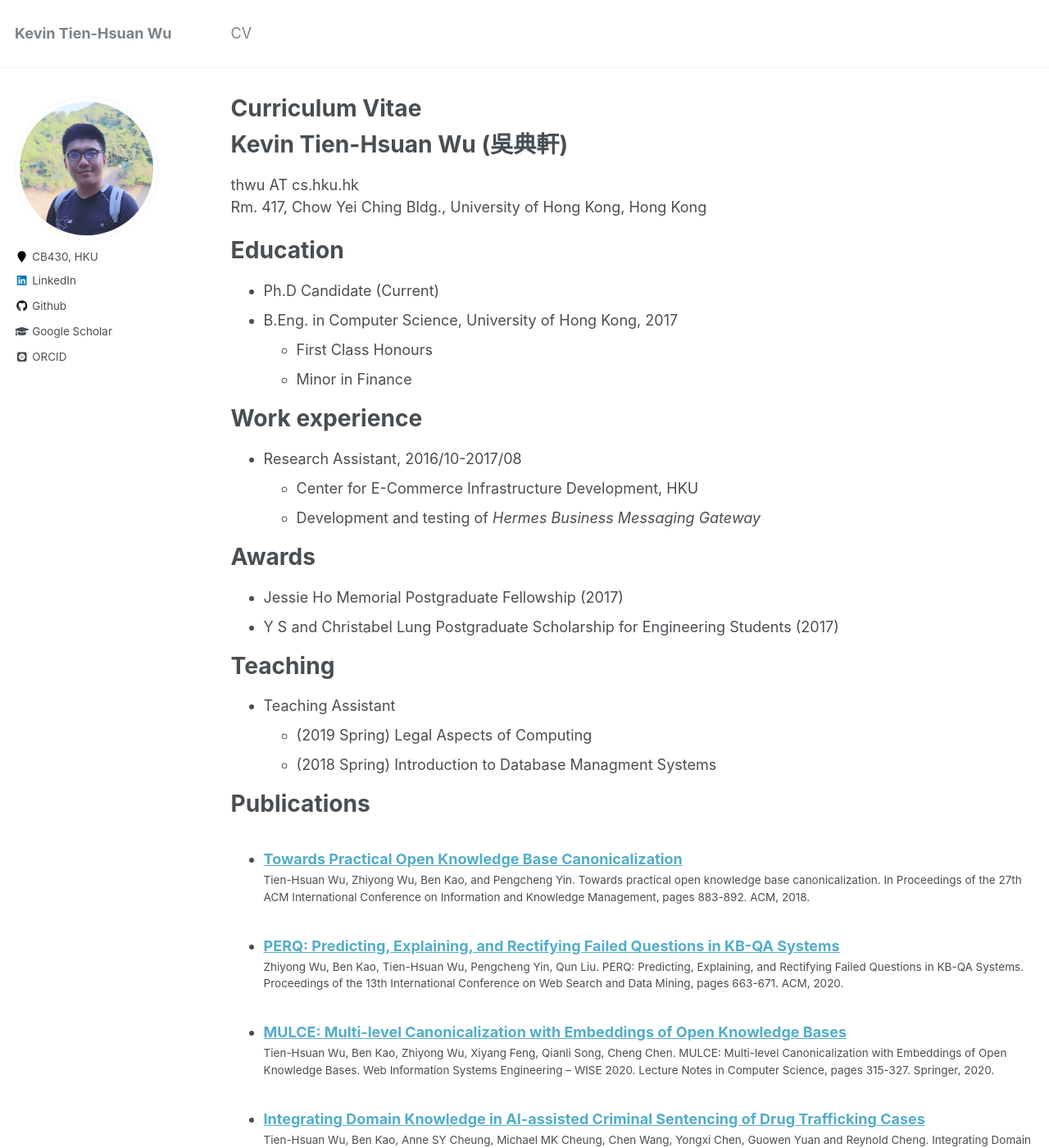
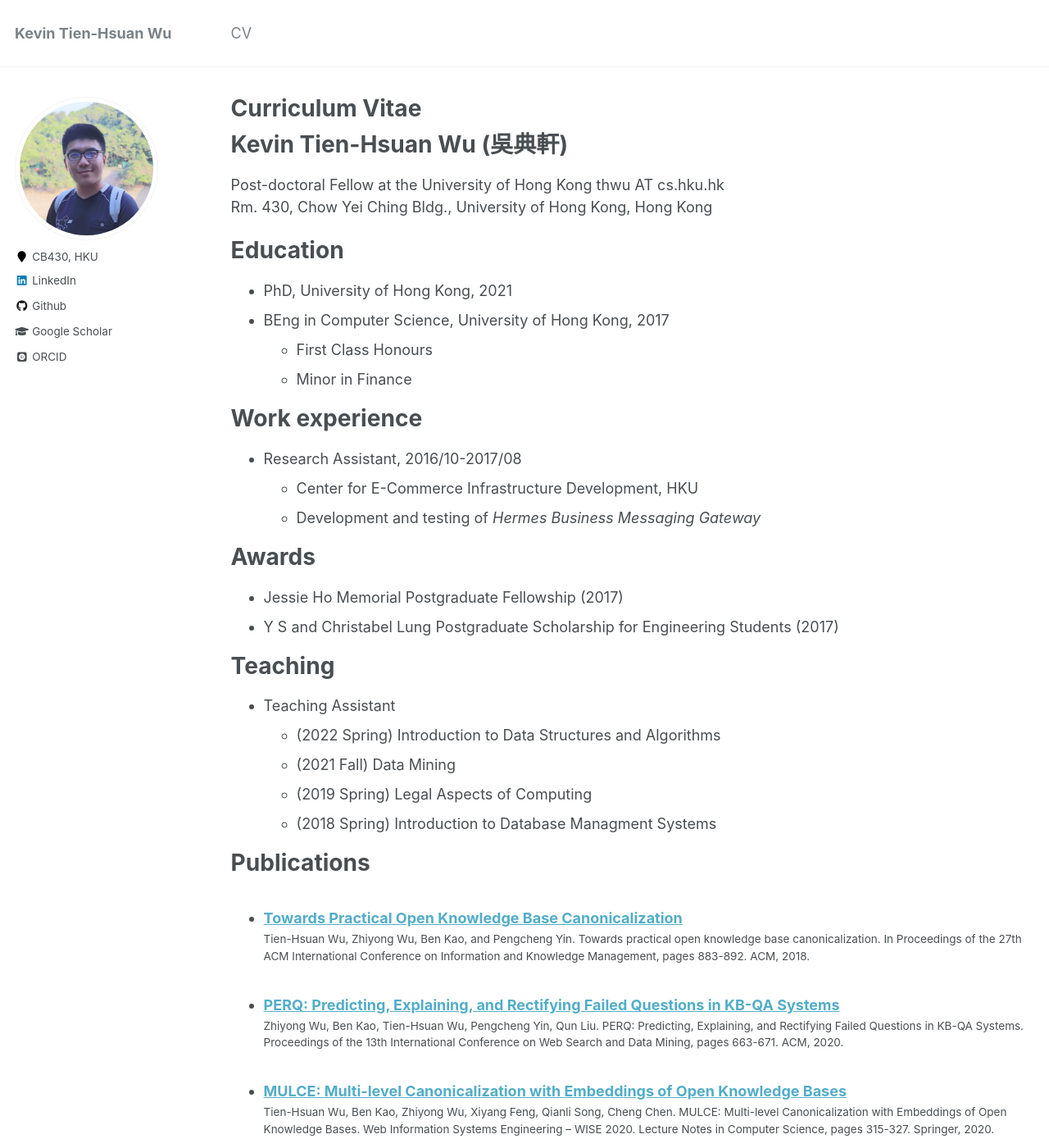
Before and after one commit to kevinthwu/kevinthwu.github.io, a Jekyll site: the page built from _pages/cv.md, in a window 1280 px wide and 1400 px high. Shown: the whole window at 82% size. Built offline with Jekyll 4.4.1, drawn with Linux system fonts in a browser that asks for light colours; some web fonts are replaced.

Commit message:
edited cv

```diff
--- a/_pages/cv.md
+++ b/_pages/cv.md
@@ -11,13 +11,14 @@ redirect_from:
 
 Kevin Tien-Hsuan Wu (吳典軒)
 ======
+Post-doctoral Fellow at the University of Hong Kong
 thwu AT cs.hku.hk
-Rm. 417, Chow Yei Ching Bldg., University of Hong Kong, Hong Kong
+Rm. 430, Chow Yei Ching Bldg., University of Hong Kong, Hong Kong
 
 Education
 ======
-* Ph.D Candidate (Current)
-* B.Eng. in Computer Science, University of Hong Kong, 2017
+* PhD, University of Hong Kong, 2021
+* BEng in Computer Science, University of Hong Kong, 2017
 	* First Class Honours
 	* Minor in Finance
 
@@ -35,6 +36,8 @@ Awards
 Teaching
 ======
 * Teaching Assistant
+  * (2022 Spring) Introduction to Data Structures and Algorithms
+  * (2021 Fall) Data Mining
   * (2019 Spring) Legal Aspects of Computing
   * (2018 Spring) Introduction to Database Managment Systems
 
```
